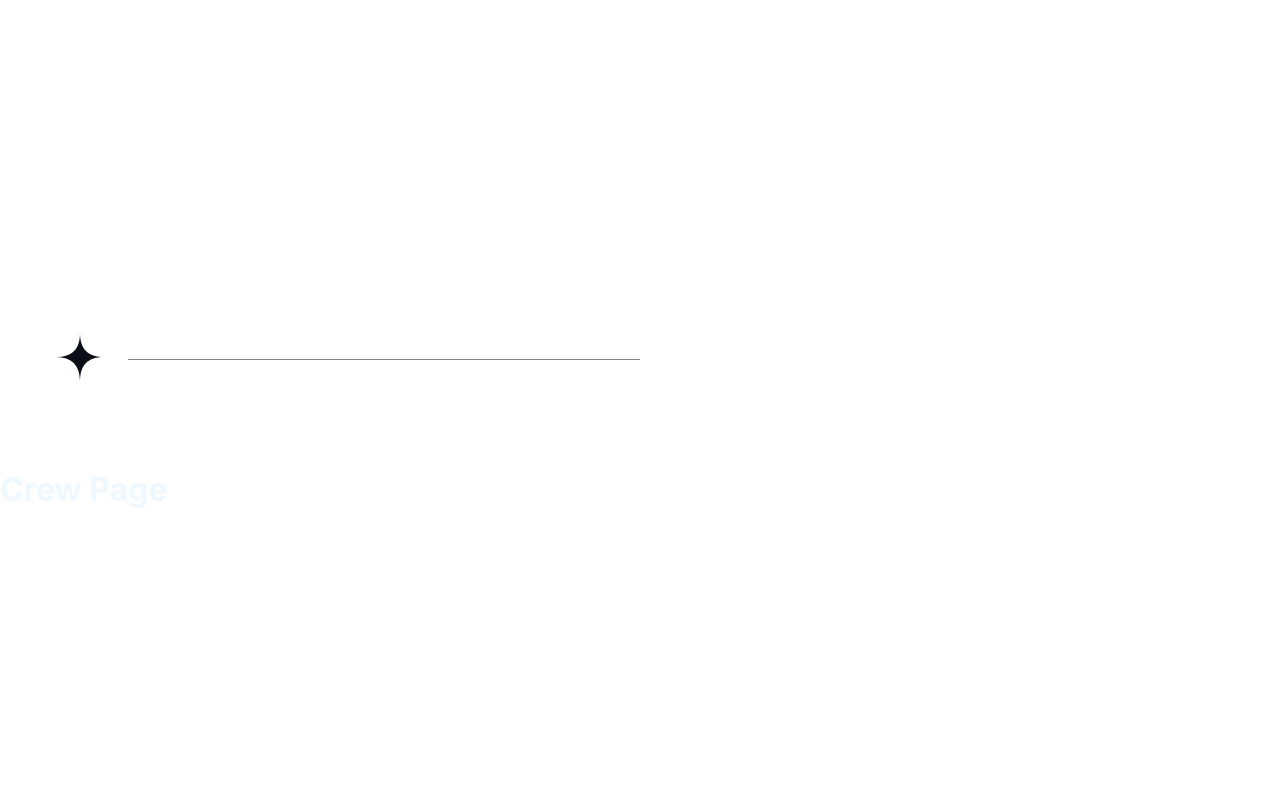
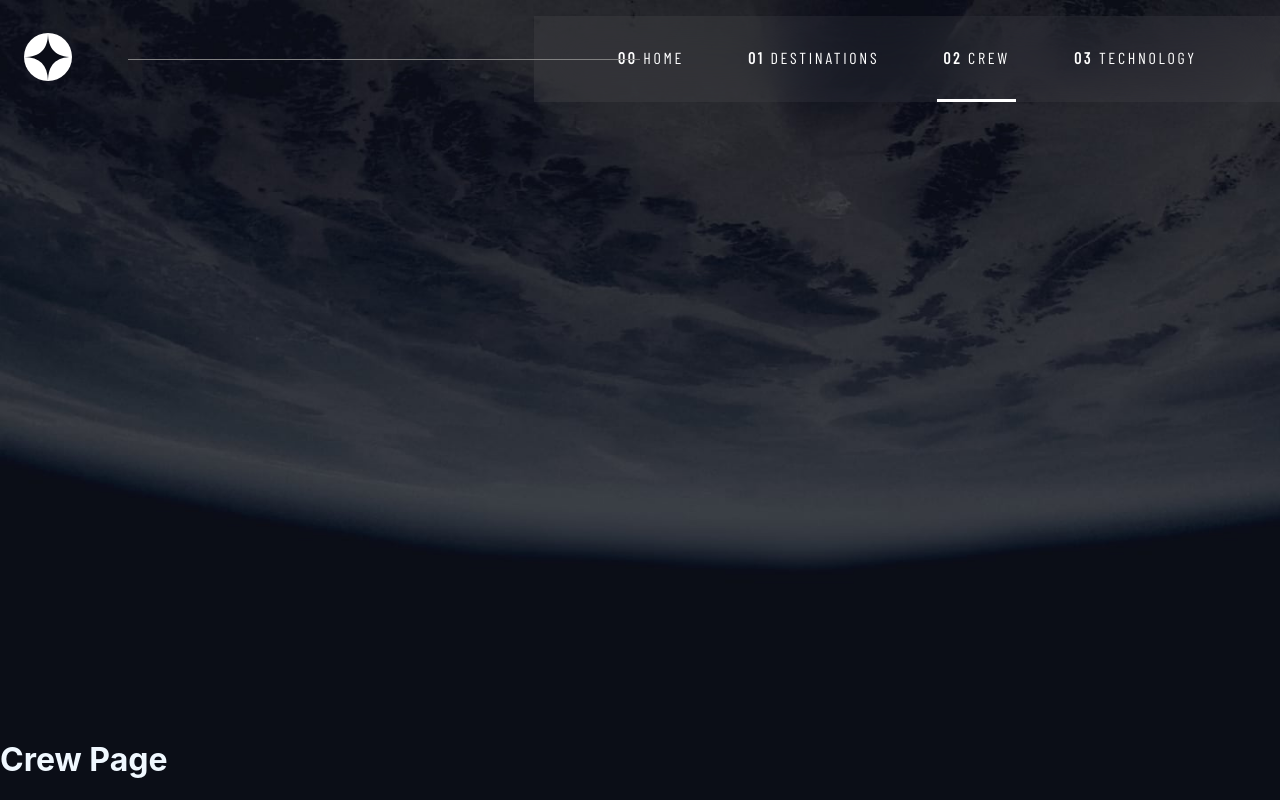
Before and after one commit to Tudor036/react-space-project, a React (Create React App) app: page /crew in a window 1280 px wide. Built offline with nearby package versions, Linux system fonts and the light colour scheme; a web font is replaced by a local one.

Commit message:
set backgrounds for all the pages

```diff
--- a/src/Components/Menu/Menu.styles.scss
+++ b/src/Components/Menu/Menu.styles.scss
@@ -20,6 +20,8 @@ menu {
 
     z-index: 100;
 
+    transition: 500ms;
+
     @media only screen and (min-width: 768px) {
         display: none;
     }
--- a/src/Components/Shared/Header/Header.styles.scss
+++ b/src/Components/Shared/Header/Header.styles.scss
@@ -9,7 +9,7 @@ header {
     top: 0;
     left: 0;
 
-    padding: 4vh;
+    padding-bottom: 4vh;
 
     .line {
         position: absolute;
--- a/src/Pages/Crew-page/CrewPage.component.jsx
+++ b/src/Pages/Crew-page/CrewPage.component.jsx
@@ -1,10 +1,12 @@
 import React from "react";
+
+import './CrewPage.styles.scss';
 import Header from "../../Components/Shared/Header/Header.component";
 
 const CrewPage = () => {
     return (
-        <div>
-            <Header />
+        <div id="crew__page">
+            <Header active="crew" />
             <h1>Crew Page</h1>
         </div>
     )
--- a/src/Pages/Crew-page/CrewPage.styles.scss
+++ b/src/Pages/Crew-page/CrewPage.styles.scss
@@ -0,0 +1,33 @@
+#crew__page {
+    display: flex;
+    justify-content: space-between;
+    flex-direction: column;
+    scroll-behavior: smooth;
+    overflow-x: hidden;
+
+    @media only screen and (min-width: 280px) {
+        background: url('../../Assets/crew/background-crew-mobile.jpg') no-repeat center center fixed;
+        background-size: cover;
+        height: 100%;
+    }
+
+    @media only screen and (min-width: 767px) {
+        background: url('../../Assets/crew/background-crew-tablet.jpg') no-repeat center center fixed;
+        background-size: cover;
+        height: 100%;
+        // padding-bottom: 5vh;
+    }
+
+    @media only screen and (min-width: 1024px) {
+        background: url('../../Assets/crew/background-crew-desktop.jpg') no-repeat center center fixed;
+        background-size: cover;
+        height: 100%;
+    }
+
+    @media only screen and (min-width: 1440px) {}
+
+    background-clip: border-box;
+    background-repeat: no-repeat;
+    background-position: top left;
+    background-size: cover;
+}
--- a/src/Pages/Destinations-page/DestinationsPage.comonent.jsx
+++ b/src/Pages/Destinations-page/DestinationsPage.comonent.jsx
@@ -6,7 +6,7 @@ import Header from "../../Components/Shared/Header/Header.component";
 const DestinationsPage = () => {
     return (
         <div id="destinations__page">
-            <Header />
+            <Header active="destinations" />
             <h1>Destinations Page</h1>
         </div>
     )
--- a/src/Pages/Destinations-page/DestinationsPage.styles.scss
+++ b/src/Pages/Destinations-page/DestinationsPage.styles.scss
@@ -1,3 +1,33 @@
 #destinations__page {
-    background-color: green;
+    display: flex;
+    justify-content: space-between;
+    flex-direction: column;
+    scroll-behavior: smooth;
+    overflow-x: hidden;
+
+    @media only screen and (min-width: 280px) {
+        background: url('../../Assets/destination/background-destination-mobile.jpg') no-repeat center center fixed;
+        background-size: cover;
+        height: 100%;
+    }
+
+    @media only screen and (min-width: 767px) {
+        background: url('../../Assets/destination/background-destination-tablet.jpg') no-repeat center center fixed;
+        background-size: cover;
+        height: 100%;
+        // padding-bottom: 5vh;
+    }
+
+    @media only screen and (min-width: 1024px) {
+        background: url('../../Assets/destination/background-destination-desktop.jpg') no-repeat center center fixed;
+        background-size: cover;
+        height: 100%;
+    }
+
+    @media only screen and (min-width: 1440px) {}
+
+    background-clip: border-box;
+    background-repeat: no-repeat;
+    background-position: top left;
+    background-size: cover;
 }
--- a/src/Pages/Technology-page/TechnologyPage.component.jsx
+++ b/src/Pages/Technology-page/TechnologyPage.component.jsx
@@ -1,10 +1,12 @@
 import React from "react";
+
+import './TechnologyPage.styles.scss'
 import Header from "../../Components/Shared/Header/Header.component";
 
 const TechnologyPage = () => {
     return (
-        <div>
-            <Header />
+        <div id="technology__page">
+            <Header active="technology" />
             <h1>Technology Page</h1>
         </div>
     )
--- a/src/Pages/Technology-page/TechnologyPage.styles.scss
+++ b/src/Pages/Technology-page/TechnologyPage.styles.scss
@@ -0,0 +1,33 @@
+#technology__page {
+    display: flex;
+    justify-content: space-between;
+    flex-direction: column;
+    scroll-behavior: smooth;
+    overflow-x: hidden;
+
+    @media only screen and (min-width: 280px) {
+        background: url('../../Assets/technology/background-technology-mobile.jpg') no-repeat center center fixed;
+        background-size: cover;
+        height: 100%;
+    }
+
+    @media only screen and (min-width: 767px) {
+        background: url('../../Assets/technology/background-technology-tablet.jpg') no-repeat center center fixed;
+        background-size: cover;
+        height: 100%;
+        // padding-bottom: 5vh;
+    }
+
+    @media only screen and (min-width: 1024px) {
+        background: url('../../Assets/technology/background-technology-desktop.jpg') no-repeat center center fixed;
+        background-size: cover;
+        height: 100%;
+    }
+
+    @media only screen and (min-width: 1440px) {}
+
+    background-clip: border-box;
+    background-repeat: no-repeat;
+    background-position: top left;
+    background-size: cover;
+}
```
